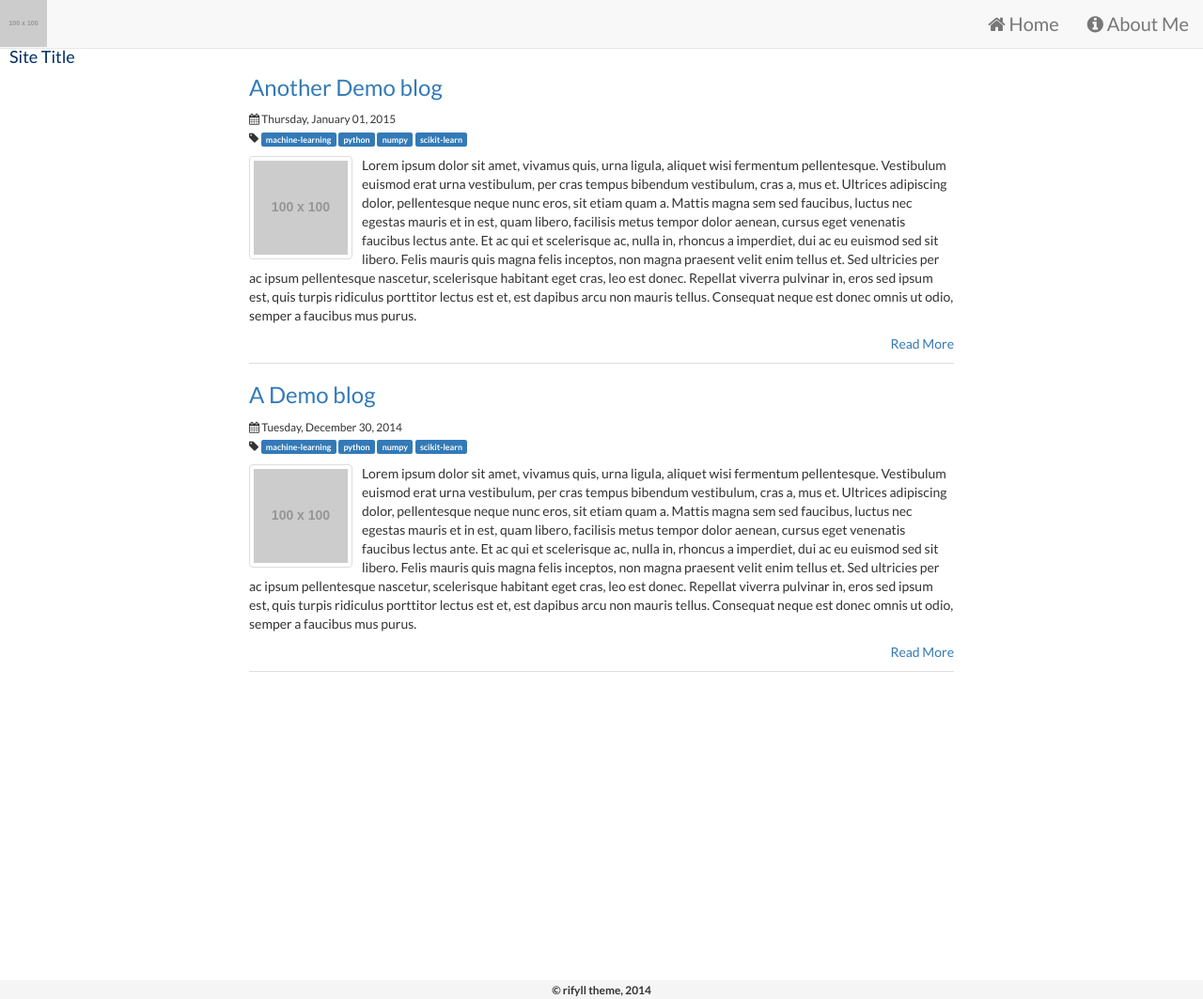
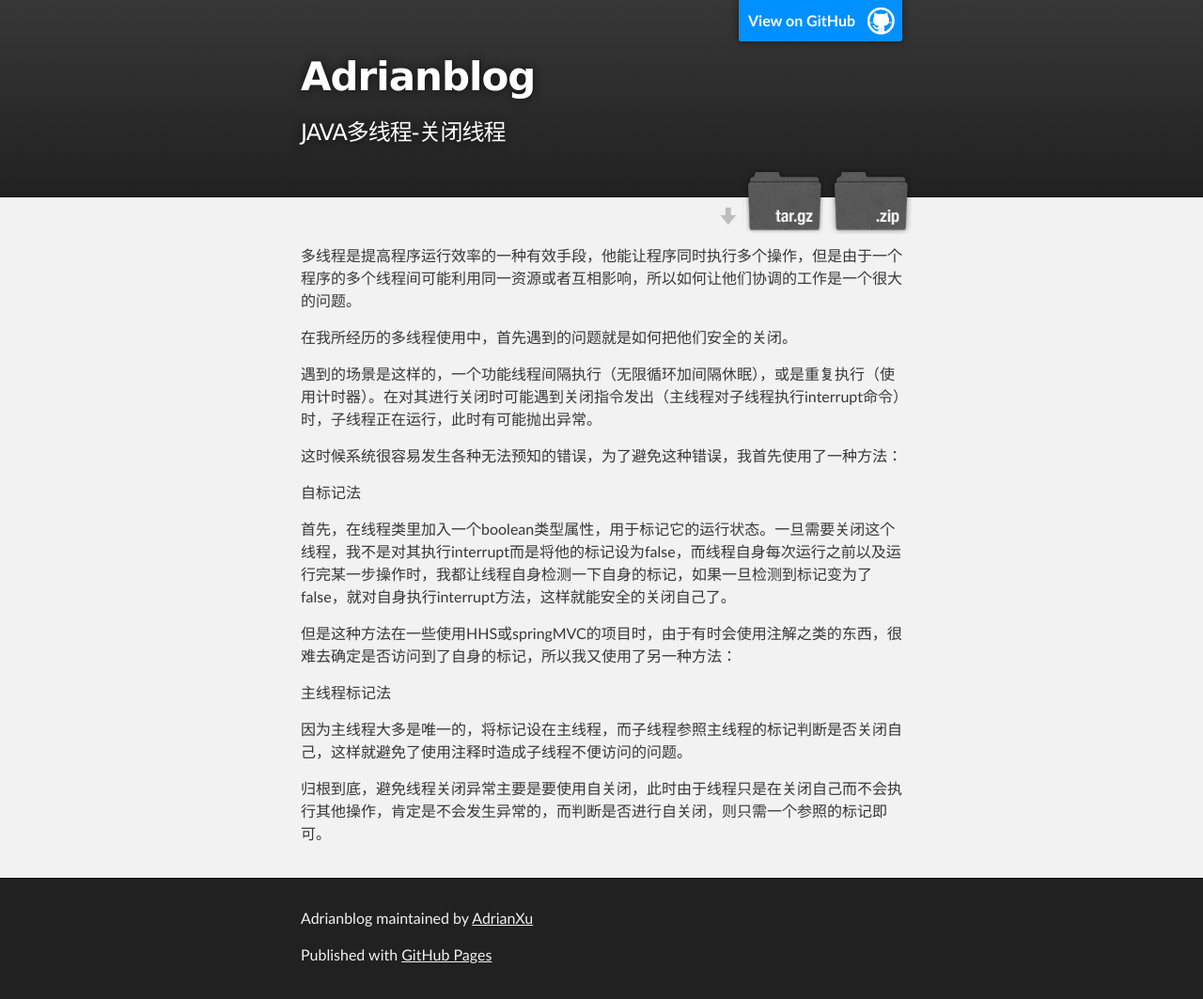
Before and after one commit to AdrianXu/AdrianBlog, a Jekyll site: the page index.html, which Jekyll copies as it is, in a window 1280 px wide and 1063 px high. Shown: the whole window at 94% size. Built offline with Jekyll 4.4.1, drawn with Linux system fonts in a browser that asks for light colours; nearby versions of some CDN libraries.

Commit message:
Create gh-pages branch via GitHub

```diff
--- a/index.html
+++ b/index.html
@@ -1,35 +1,67 @@
----
-layout: default
-date: 2014-10-19 23:51
----
-<div class="row">
-  <div class="col-xs-12 col-sm-12 col-md-offset-1 col-md-10 col-lg-offset-2 col-lg-8">
-    {% for post in site.posts %}
-      <div class="blog-short">
-        <h3><a href="{{post.url | prepend: site.baseurl}}">{{post.title}}</a></h3>
-		<div>
-		  <small>
-			<i class="fa fa-calendar"></i>
-			<time>
-        {{ post.date | date:'%A, %B %d, %Y'}}
-			</time>
-		  </small>
-         </div>
-		<div class="margin10">
-          <small>
-            <i class="fa fa-tag"></i>
-            {% for tag in post.tags %}
-              <span class="label label-primary">{{tag}}</span>
-            {% endfor %}
-          </small>
-        </div>
-        {% if post.thumbnail %}
-          <img src="{{post.thumbnail}}"
-          alt="{{post.title}}"  class="pull-left img-responsive thumb margin10 img-thumbnail" />
-        {% endif %}
-        <article class="excerpt">{{post.excerpt}}</article>
-        <a class="pull-right marginBottom10" href="{{post.url | prepend: site.baseurl }}">Read More</a>
-      </div>
-    {% endfor %}
-  </div>
-</div>
+<!DOCTYPE html>
+<html>
+
+  <head>
+    <meta charset='utf-8'>
+    <meta http-equiv="X-UA-Compatible" content="chrome=1">
+    <meta name="description" content="Adrianblog : JAVA多线程-关闭线程">
+
+    <link rel="stylesheet" type="text/css" media="screen" href="stylesheets/stylesheet.css">
+
+    <title>Adrianblog</title>
+  </head>
+
+  <body>
+
+    <!-- HEADER -->
+    <div id="header_wrap" class="outer">
+        <header class="inner">
+          <a id="forkme_banner" href="https://github.com/AdrianXu/AdrianBlog">View on GitHub</a>
+
+          <h1 id="project_title">Adrianblog</h1>
+          <h2 id="project_tagline">JAVA多线程-关闭线程</h2>
+
+            <section id="downloads">
+              <a class="zip_download_link" href="https://github.com/AdrianXu/AdrianBlog/zipball/master">Download this project as a .zip file</a>
+              <a class="tar_download_link" href="https://github.com/AdrianXu/AdrianBlog/tarball/master">Download this project as a tar.gz file</a>
+            </section>
+        </header>
+    </div>
+
+    <!-- MAIN CONTENT -->
+    <div id="main_content_wrap" class="outer">
+      <section id="main_content" class="inner">
+        <p>多线程是提高程序运行效率的一种有效手段，他能让程序同时执行多个操作，但是由于一个程序的多个线程间可能利用同一资源或者互相影响，所以如何让他们协调的工作是一个很大的问题。</p>
+
+<p>在我所经历的多线程使用中，首先遇到的问题就是如何把他们安全的关闭。</p>
+
+<p>遇到的场景是这样的，一个功能线程间隔执行（无限循环加间隔休眠），或是重复执行（使用计时器）。在对其进行关闭时可能遇到关闭指令发出（主线程对子线程执行interrupt命令）时，子线程正在运行，此时有可能抛出异常。</p>
+
+<p>这时候系统很容易发生各种无法预知的错误，为了避免这种错误，我首先使用了一种方法：</p>
+
+<p>自标记法</p>
+
+<p>首先，在线程类里加入一个boolean类型属性，用于标记它的运行状态。一旦需要关闭这个线程，我不是对其执行interrupt而是将他的标记设为false，而线程自身每次运行之前以及运行完某一步操作时，我都让线程自身检测一下自身的标记，如果一旦检测到标记变为了false，就对自身执行interrupt方法，这样就能安全的关闭自己了。</p>
+
+<p>但是这种方法在一些使用HHS或springMVC的项目时，由于有时会使用注解之类的东西，很难去确定是否访问到了自身的标记，所以我又使用了另一种方法：</p>
+
+<p>主线程标记法</p>
+
+<p>因为主线程大多是唯一的，将标记设在主线程，而子线程参照主线程的标记判断是否关闭自己，这样就避免了使用注释时造成子线程不便访问的问题。</p>
+
+<p>归根到底，避免线程关闭异常主要是要使用自关闭，此时由于线程只是在关闭自己而不会执行其他操作，肯定是不会发生异常的，而判断是否进行自关闭，则只需一个参照的标记即可。</p>
+      </section>
+    </div>
+
+    <!-- FOOTER  -->
+    <div id="footer_wrap" class="outer">
+      <footer class="inner">
+        <p class="copyright">Adrianblog maintained by <a href="https://github.com/AdrianXu">AdrianXu</a></p>
+        <p>Published with <a href="https://pages.github.com">GitHub Pages</a></p>
+      </footer>
+    </div>
+
+
+
+  </body>
+</html>
--- /dev/null
+++ b/javascripts/main.js
@@ -0,0 +1 @@
+console.log('This would be the main JS file.');
--- /dev/null
+++ b/params.json
@@ -0,0 +1 @@
+{"name":"Adrianblog","tagline":"JAVA多线程-关闭线程","body":"\r\n\r\n多线程是提高程序运行效率的一种有效手段，他能让程序同时执行多个操作，但是由于一个程序的多个线程间可能利用同一资源或者互相影响，所以如何让他们协调的工作是一个很大的问题。\r\n\r\n \r\n\r\n在我所经历的多线程使用中，首先遇到的问题就是如何把他们安全的关闭。\r\n\r\n \r\n\r\n遇到的场景是这样的，一个功能线程间隔执行（无限循环加间隔休眠），或是重复执行（使用计时器）。在对其进行关闭时可能遇到关闭指令发出（主线程对子线程执行interrupt命令）时，子线程正在运行，此时有可能抛出异常。\r\n\r\n \r\n\r\n这时候系统很容易发生各种无法预知的错误，为了避免这种错误，我首先使用了一种方法：\r\n\r\n \r\n\r\n自标记法\r\n\r\n \r\n\r\n首先，在线程类里加入一个boolean类型属性，用于标记它的运行状态。一旦需要关闭这个线程，我不是对其执行interrupt而是将他的标记设为false，而线程自身每次运行之前以及运行完某一步操作时，我都让线程自身检测一下自身的标记，如果一旦检测到标记变为了false，就对自身执行interrupt方法，这样就能安全的关闭自己了。\r\n\r\n \r\n\r\n但是这种方法在一些使用HHS或springMVC的项目时，由于有时会使用注解之类的东西，很难去确定是否访问到了自身的标记，所以我又使用了另一种方法：\r\n\r\n \r\n\r\n主线程标记法\r\n\r\n \r\n\r\n因为主线程大多是唯一的，将标记设在主线程，而子线程参照主线程的标记判断是否关闭自己，这样就避免了使用注释时造成子线程不便访问的问题。\r\n\r\n \r\n\r\n \r\n\r\n归根到底，避免线程关闭异常主要是要使用自关闭，此时由于线程只是在关闭自己而不会执行其他操作，肯定是不会发生异常的，而判断是否进行自关闭，则只需一个参照的标记即可。\r\n \r\n","google":"","note":"Don't delete this file! It's used internally to help with page regeneration."}
--- /dev/null
+++ b/stylesheets/pygment_trac.css
@@ -0,0 +1,70 @@
+.highlight .hll { background-color: #ffffcc }
+.highlight  { background: #f0f3f3; }
+.highlight .c { color: #0099FF; font-style: italic } /* Comment */
+.highlight .err { color: #AA0000; background-color: #FFAAAA } /* Error */
+.highlight .k { color: #006699; font-weight: bold } /* Keyword */
+.highlight .o { color: #555555 } /* Operator */
+.highlight .cm { color: #0099FF; font-style: italic } /* Comment.Multiline */
+.highlight .cp { color: #009999 } /* Comment.Preproc */
+.highlight .c1 { color: #0099FF; font-style: italic } /* Comment.Single */
+.highlight .cs { color: #0099FF; font-weight: bold; font-style: italic } /* Comment.Special */
+.highlight .gd { background-color: #FFCCCC; border: 1px solid #CC0000 } /* Generic.Deleted */
+.highlight .ge { font-style: italic } /* Generic.Emph */
+.highlight .gr { color: #FF0000 } /* Generic.Error */
+.highlight .gh { color: #003300; font-weight: bold } /* Generic.Heading */
+.highlight .gi { background-color: #CCFFCC; border: 1px solid #00CC00 } /* Generic.Inserted */
+.highlight .go { color: #AAAAAA } /* Generic.Output */
+.highlight .gp { color: #000099; font-weight: bold } /* Generic.Prompt */
+.highlight .gs { font-weight: bold } /* Generic.Strong */
+.highlight .gu { color: #003300; font-weight: bold } /* Generic.Subheading */
+.highlight .gt { color: #99CC66 } /* Generic.Traceback */
+.highlight .kc { color: #006699; font-weight: bold } /* Keyword.Constant */
+.highlight .kd { color: #006699; font-weight: bold } /* Keyword.Declaration */
+.highlight .kn { color: #006699; font-weight: bold } /* Keyword.Namespace */
+.highlight .kp { color: #006699 } /* Keyword.Pseudo */
+.highlight .kr { color: #006699; font-weight: bold } /* Keyword.Reserved */
+.highlight .kt { color: #007788; font-weight: bold } /* Keyword.Type */
+.highlight .m { color: #FF6600 } /* Literal.Number */
+.highlight .s { color: #CC3300 } /* Literal.String */
+.highlight .na { color: #330099 } /* Name.Attribute */
+.highlight .nb { color: #336666 } /* Name.Builtin */
+.highlight .nc { color: #00AA88; font-weight: bold } /* Name.Class */
+.highlight .no { color: #336600 } /* Name.Constant */
+.highlight .nd { color: #9999FF } /* Name.Decorator */
+.highlight .ni { color: #999999; font-weight: bold } /* Name.Entity */
+.highlight .ne { color: #CC0000; font-weight: bold } /* Name.Exception */
+.highlight .nf { color: #CC00FF } /* Name.Function */
+.highlight .nl { color: #9999FF } /* Name.Label */
+.highlight .nn { color: #00CCFF; font-weight: bold } /* Name.Namespace */
+.highlight .nt { color: #330099; font-weight: bold } /* Name.Tag */
+.highlight .nv { color: #003333 } /* Name.Variable */
+.highlight .ow { color: #000000; font-weight: bold } /* Operator.Word */
+.highlight .w { color: #bbbbbb } /* Text.Whitespace */
+.highlight .mf { color: #FF6600 } /* Literal.Number.Float */
+.highlight .mh { color: #FF6600 } /* Literal.Number.Hex */
+.highlight .mi { color: #FF6600 } /* Literal.Number.Integer */
+.highlight .mo { color: #FF6600 } /* Literal.Number.Oct */
+.highlight .sb { color: #CC3300 } /* Literal.String.Backtick */
+.highlight .sc { color: #CC3300 } /* Literal.String.Char */
+.highlight .sd { color: #CC3300; font-style: italic } /* Literal.String.Doc */
+.highlight .s2 { color: #CC3300 } /* Literal.String.Double */
+.highlight .se { color: #CC3300; font-weight: bold } /* Literal.String.Escape */
+.highlight .sh { color: #CC3300 } /* Literal.String.Heredoc */
+.highlight .si { color: #AA0000 } /* Literal.String.Interpol */
+.highlight .sx { color: #CC3300 } /* Literal.String.Other */
+.highlight .sr { color: #33AAAA } /* Literal.String.Regex */
+.highlight .s1 { color: #CC3300 } /* Literal.String.Single */
+.highlight .ss { color: #FFCC33 } /* Literal.String.Symbol */
+.highlight .bp { color: #336666 } /* Name.Builtin.Pseudo */
+.highlight .vc { color: #003333 } /* Name.Variable.Class */
+.highlight .vg { color: #003333 } /* Name.Variable.Global */
+.highlight .vi { color: #003333 } /* Name.Variable.Instance */
+.highlight .il { color: #FF6600 } /* Literal.Number.Integer.Long */
+
+.type-csharp .highlight .k { color: #0000FF }
+.type-csharp .highlight .kt { color: #0000FF }
+.type-csharp .highlight .nf { color: #000000; font-weight: normal }
+.type-csharp .highlight .nc { color: #2B91AF }
+.type-csharp .highlight .nn { color: #000000 }
+.type-csharp .highlight .s { color: #A31515 }
+.type-csharp .highlight .sc { color: #A31515 }
--- /dev/null
+++ b/stylesheets/stylesheet.css
@@ -0,0 +1,425 @@
+/*******************************************************************************
+Slate Theme for GitHub Pages
+by Jason Costello, @jsncostello
+*******************************************************************************/
+
+@import url(pygment_trac.css);
+
+/*******************************************************************************
+MeyerWeb Reset
+*******************************************************************************/
+
+html, body, div, span, applet, object, iframe,
+h1, h2, h3, h4, h5, h6, p, blockquote, pre,
+a, abbr, acronym, address, big, cite, code,
+del, dfn, em, img, ins, kbd, q, s, samp,
+small, strike, strong, sub, sup, tt, var,
+b, u, i, center,
+dl, dt, dd, ol, ul, li,
+fieldset, form, label, legend,
+table, caption, tbody, tfoot, thead, tr, th, td,
+article, aside, canvas, details, embed,
+figure, figcaption, footer, header, hgroup,
+menu, nav, output, ruby, section, summary,
+time, mark, audio, video {
+  margin: 0;
+  padding: 0;
+  border: 0;
+  font: inherit;
+  vertical-align: baseline;
+}
+
+/* HTML5 display-role reset for older browsers */
+article, aside, details, figcaption, figure,
+footer, header, hgroup, menu, nav, section {
+  display: block;
+}
+
+ol, ul {
+  list-style: none;
+}
+
+table {
+  border-collapse: collapse;
+  border-spacing: 0;
+}
+
+/*******************************************************************************
+Theme Styles
+*******************************************************************************/
+
+body {
+  box-sizing: border-box;
+  color:#373737;
+  background: #212121;
+  font-size: 16px;
+  font-family: 'Myriad Pro', Calibri, Helvetica, Arial, sans-serif;
+  line-height: 1.5;
+  -webkit-font-smoothing: antialiased;
+}
+
+h1, h2, h3, h4, h5, h6 {
+  margin: 10px 0;
+  font-weight: 700;
+  color:#222222;
+  font-family: 'Lucida Grande', 'Calibri', Helvetica, Arial, sans-serif;
+  letter-spacing: -1px;
+}
+
+h1 {
+  font-size: 36px;
+  font-weight: 700;
+}
+
+h2 {
+  padding-bottom: 10px;
+  font-size: 32px;
+  background: url('../images/bg_hr.png') repeat-x bottom;
+}
+
+h3 {
+  font-size: 24px;
+}
+
+h4 {
+  font-size: 21px;
+}
+
+h5 {
+  font-size: 18px;
+}
+
+h6 {
+  font-size: 16px;
+}
+
+p {
+  margin: 10px 0 15px 0;
+}
+
+footer p {
+  color: #f2f2f2;
+}
+
+a {
+  text-decoration: none;
+  color: #007edf;
+  text-shadow: none;
+
+  transition: color 0.5s ease;
+  transition: text-shadow 0.5s ease;
+  -webkit-transition: color 0.5s ease;
+  -webkit-transition: text-shadow 0.5s ease;
+  -moz-transition: color 0.5s ease;
+  -moz-transition: text-shadow 0.5s ease;
+  -o-transition: color 0.5s ease;
+  -o-transition: text-shadow 0.5s ease;
+  -ms-transition: color 0.5s ease;
+  -ms-transition: text-shadow 0.5s ease;
+}
+
+a:hover, a:focus {text-decoration: underline;}
+
+footer a {
+  color: #F2F2F2;
+  text-decoration: underline;
+}
+
+em {
+  font-style: italic;
+}
+
+strong {
+  font-weight: bold;
+}
+
+img {
+  position: relative;
+  margin: 0 auto;
+  max-width: 739px;
+  padding: 5px;
+  margin: 10px 0 10px 0;
+  border: 1px solid #ebebeb;
+
+  box-shadow: 0 0 5px #ebebeb;
+  -webkit-box-shadow: 0 0 5px #ebebeb;
+  -moz-box-shadow: 0 0 5px #ebebeb;
+  -o-box-shadow: 0 0 5px #ebebeb;
+  -ms-box-shadow: 0 0 5px #ebebeb;
+}
+
+p img {
+  display: inline;
+  margin: 0;
+  padding: 0;
+  vertical-align: middle;
+  text-align: center;
+  border: none;
+}
+
+pre, code {
+  width: 100%;
+  color: #222;
+  background-color: #fff;
+
+  font-family: Monaco, "Bitstream Vera Sans Mono", "Lucida Console", Terminal, monospace;
+  font-size: 14px;
+
+  border-radius: 2px;
+  -moz-border-radius: 2px;
+  -webkit-border-radius: 2px;
+}
+
+pre {
+  width: 100%;
+  padding: 10px;
+  box-shadow: 0 0 10px rgba(0,0,0,.1);
+  overflow: auto;
+}
+
+code {
+  padding: 3px;
+  margin: 0 3px;
+  box-shadow: 0 0 10px rgba(0,0,0,.1);
+}
+
+pre code {
+  display: block;
+  box-shadow: none;
+}
+
+blockquote {
+  color: #666;
+  margin-bottom: 20px;
+  padding: 0 0 0 20px;
+  border-left: 3px solid #bbb;
+}
+
+
+ul, ol, dl {
+  margin-bottom: 15px
+}
+
+ul {
+  list-style-position: inside;
+  list-style: disc;
+  padding-left: 20px;
+}
+
+ol {
+  list-style-position: inside;
+  list-style: decimal;
+  padding-left: 20px;
+}
+
+dl dt {
+  font-weight: bold;
+}
+
+dl dd {
+  padding-left: 20px;
+  font-style: italic;
+}
+
+dl p {
+  padding-left: 20px;
+  font-style: italic;
+}
+
+hr {
+  height: 1px;
+  margin-bottom: 5px;
+  border: none;
+  background: url('../images/bg_hr.png') repeat-x center;
+}
+
+table {
+  border: 1px solid #373737;
+  margin-bottom: 20px;
+  text-align: left;
+ }
+
+th {
+  font-family: 'Lucida Grande', 'Helvetica Neue', Helvetica, Arial, sans-serif;
+  padding: 10px;
+  background: #373737;
+  color: #fff;
+ }
+
+td {
+  padding: 10px;
+  border: 1px solid #373737;
+ }
+
+form {
+  background: #f2f2f2;
+  padding: 20px;
+}
+
+/*******************************************************************************
+Full-Width Styles
+*******************************************************************************/
+
+.outer {
+  width: 100%;
+}
+
+.inner {
+  position: relative;
+  max-width: 640px;
+  padding: 20px 10px;
+  margin: 0 auto;
+}
+
+#forkme_banner {
+  display: block;
+  position: absolute;
+  top:0;
+  right: 10px;
+  z-index: 10;
+  padding: 10px 50px 10px 10px;
+  color: #fff;
+  background: url('../images/blacktocat.png') #0090ff no-repeat 95% 50%;
+  font-weight: 700;
+  box-shadow: 0 0 10px rgba(0,0,0,.5);
+  border-bottom-left-radius: 2px;
+  border-bottom-right-radius: 2px;
+}
+
+#header_wrap {
+  background: #212121;
+  background: -moz-linear-gradient(top, #373737, #212121);
+  background: -webkit-linear-gradient(top, #373737, #212121);
+  background: -ms-linear-gradient(top, #373737, #212121);
+  background: -o-linear-gradient(top, #373737, #212121);
+  background: linear-gradient(top, #373737, #212121);
+}
+
+#header_wrap .inner {
+  padding: 50px 10px 30px 10px;
+}
+
+#project_title {
+  margin: 0;
+  color: #fff;
+  font-size: 42px;
+  font-weight: 700;
+  text-shadow: #111 0px 0px 10px;
+}
+
+#project_tagline {
+  color: #fff;
+  font-size: 24px;
+  font-weight: 300;
+  background: none;
+  text-shadow: #111 0px 0px 10px;
+}
+
+#downloads {
+  position: absolute;
+  width: 210px;
+  z-index: 10;
+  bottom: -40px;
+  right: 0;
+  height: 70px;
+  background: url('../images/icon_download.png') no-repeat 0% 90%;
+}
+
+.zip_download_link {
+  display: block;
+  float: right;
+  width: 90px;
+  height:70px;
+  text-indent: -5000px;
+  overflow: hidden;
+  background: url(../images/sprite_download.png) no-repeat bottom left;
+}
+
+.tar_download_link {
+  display: block;
+  float: right;
+  width: 90px;
+  height:70px;
+  text-indent: -5000px;
+  overflow: hidden;
+  background: url(../images/sprite_download.png) no-repeat bottom right;
+  margin-left: 10px;
+}
+
+.zip_download_link:hover {
+  background: url(../images/sprite_download.png) no-repeat top left;
+}
+
+.tar_download_link:hover {
+  background: url(../images/sprite_download.png) no-repeat top right;
+}
+
+#main_content_wrap {
+  background: #f2f2f2;
+  border-top: 1px solid #111;
+  border-bottom: 1px solid #111;
+}
+
+#main_content {
+  padding-top: 40px;
+}
+
+#footer_wrap {
+  background: #212121;
+}
+
+
+
+/*******************************************************************************
+Small Device Styles
+*******************************************************************************/
+
+@media screen and (max-width: 480px) {
+  body {
+    font-size:14px;
+  }
+
+  #downloads {
+    display: none;
+  }
+
+  .inner {
+    min-width: 320px;
+    max-width: 480px;
+  }
+
+  #project_title {
+  font-size: 32px;
+  }
+
+  h1 {
+    font-size: 28px;
+  }
+
+  h2 {
+    font-size: 24px;
+  }
+
+  h3 {
+    font-size: 21px;
+  }
+
+  h4 {
+    font-size: 18px;
+  }
+
+  h5 {
+    font-size: 14px;
+  }
+
+  h6 {
+    font-size: 12px;
+  }
+
+  code, pre {
+    min-width: 320px;
+    max-width: 480px;
+    font-size: 11px;
+  }
+
+}
```
Also changed, not shown: images/bg_hr.png (added), images/blacktocat.png (added), images/icon_download.png (added), images/sprite_download.png (added).
